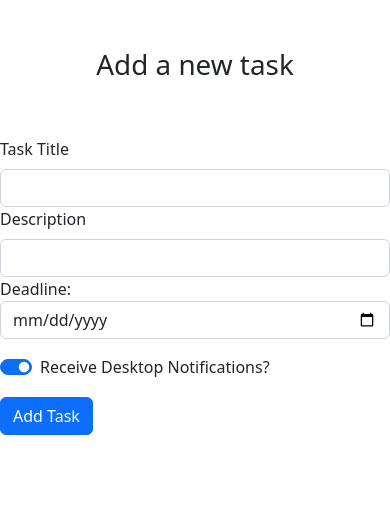
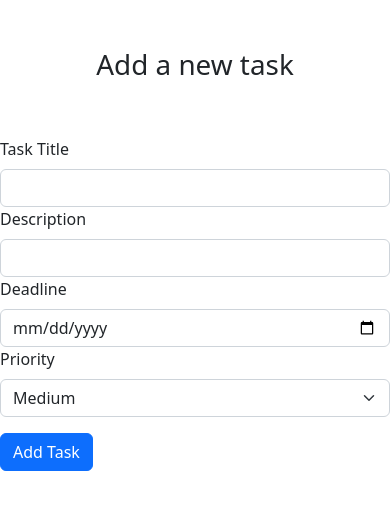
Before and after one commit to Ashita-Sharma/HabitTrackerSite, a Flask app: page /new-task in a window 390 px wide. Shown: the top 510 px of the page. Run offline with Flask 3, Linux system fonts and the light colour scheme; the visitor is signed in with stand-in values (Sample User, id 1).

Commit message:
Added priority system to the html page, added a direct sign up redirect from login

```diff
--- a/app.py
+++ b/app.py
@@ -84,6 +84,8 @@ def dashboard():
 
 @app.route('/new-task', methods=['GET', 'POST'])
 def new_task():
+    if 'user_id' not in session:
+        return redirect(url_for('login'))
     return render_template('new_task.html')
 
 @app.route('/sign_up', methods=['GET', 'POST'])
--- a/templates/dashboard.html
+++ b/templates/dashboard.html
@@ -41,6 +41,7 @@
         <div class="col-md-4"></div>
     </div>
 
+
     <script src="https://cdn.jsdelivr.net/npm/bootstrap@5.2.2/dist/js/bootstrap.bundle.min.js"
         integrity="sha384-OERcA2EqjJCMA+/3y+gxIOqMEjwtxJY7qPCqsdltbNJuaOe923+mo//f6V8Qbsw3"
         crossorigin="anonymous"></script>
--- a/templates/login.html
+++ b/templates/login.html
@@ -25,7 +25,9 @@
                 <div class="form-check form-switch py-3">
                     <input class="form-check-input" type="checkbox" role="switch" id="switch" checked>
                     <label class="form-check-label" for="switch">Remember me?</label>
+
                 </div>
+                <a href="{{ url_for('sign_up') }}" class="btn btn-primary">Sign Up</a>
                 <button type="submit" class="btn btn-primary">Log In</button>
             </form>
         </div>
--- a/templates/new_task.html
+++ b/templates/new_task.html
@@ -10,27 +10,33 @@
 </head>
 
 <body>
+
     <h1 class="text-center py-5">Add a new task</h1>
 
     <div class="row">
         <div class="col-md-4"></div>
         <div class="col-md-4">
-            <form action="{{ url_for('dashboard')}}" method="post">
-                <label for="TaskName" class="form-label">Task Title</label>
-                <input name="TaskName" type="TaskName" class="form-control" id="TaskName">
-                <label for="TextDescription" class="form-label">Description</label>
-                <input name="TextDescription" type="TextDescription" class="form-control" id="TextDescription">
-              <label for="Deadline">Deadline:</label>
-              <input type="date" id="Deadline" name="Deadline" class="form-control">
-                <div class="form-check form-switch py-3">
-                    <input class="form-check-input" type="checkbox" role="switch" id="switch" checked>
-                    <label class="form-check-label" for="switch">Receive Desktop Notifications? </label>
-                </div>
-                <button type="submit" class="btn btn-primary">Add Task</button>
-            </form>
-        </div>
-        <div class="col-md-4"></div>
-    </div>
+
+            <form action="{{ url_for('dashboard') }}" method="post">
+    <label for="TaskName" class="form-label">Task Title</label>
+    <input name="TaskName" type="text" class="form-control" id="TaskName" required>
+
+    <label for="TextDescription" class="form-label">Description</label>
+    <input name="TextDescription" type="text" class="form-control" id="TextDescription">
+
+    <label for="Deadline" class="form-label">Deadline</label>
+    <input type="date" id="Deadline" name="Deadline" class="form-control">
+
+    <label for="Priority" class="form-label">Priority</label>
+    <select name="Priority" id="Priority" class="form-select">
+        <option value="high">High</option>
+        <option value="medium" selected>Medium</option>
+        <option value="low">Low</option>
+    </select>
+
+    <button type="submit" class="btn btn-primary mt-3">Add Task</button>
+</form>
+
 
     <script src="https://cdn.jsdelivr.net/npm/bootstrap@5.2.2/dist/js/bootstrap.bundle.min.js"
         integrity="sha384-OERcA2EqjJCMA+/3y+gxIOqMEjwtxJY7qPCqsdltbNJuaOe923+mo//f6V8Qbsw3"
```
